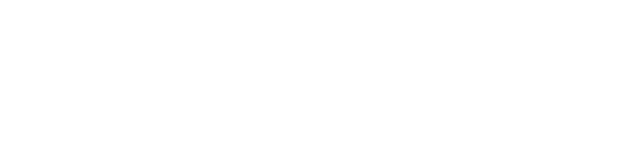
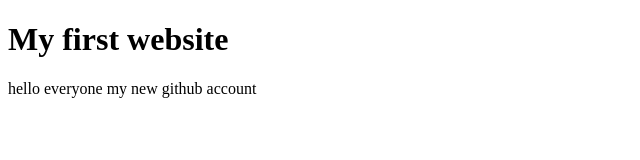
Before and after one commit to noordeveloper1/my-first-website, a plain HTML site: page index.html in a window 1280 px wide. Shown: the whole page, without its empty margins (0-640 px from the left). Drawn offline with Linux system fonts and the light colour scheme.

Commit message:
learned github

```diff
--- a/index.html
+++ b/index.html
@@ -7,6 +7,8 @@
     <title>Document</title>
 </head>
 <body>
+    <h1>My first website </h1>
+    <p>hello everyone my new github account</p>
 
 </body>
 </html>
```
